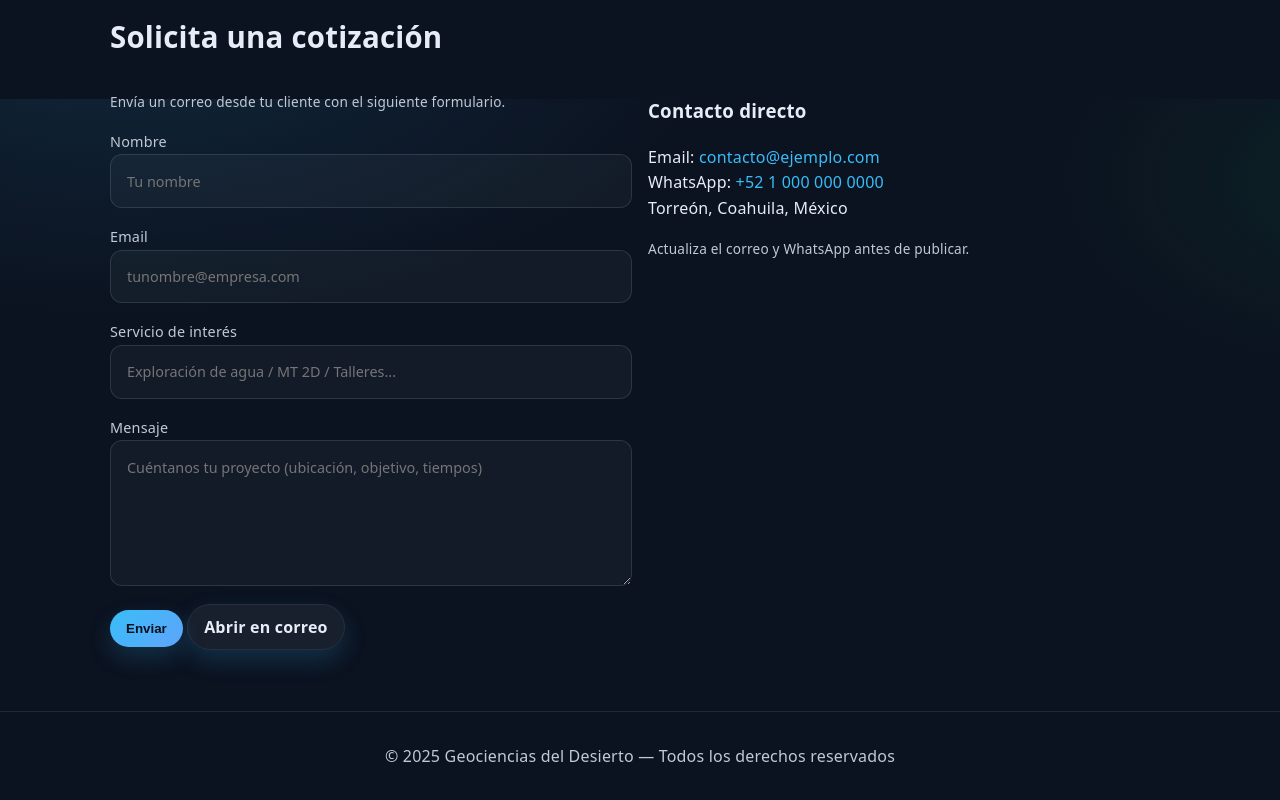
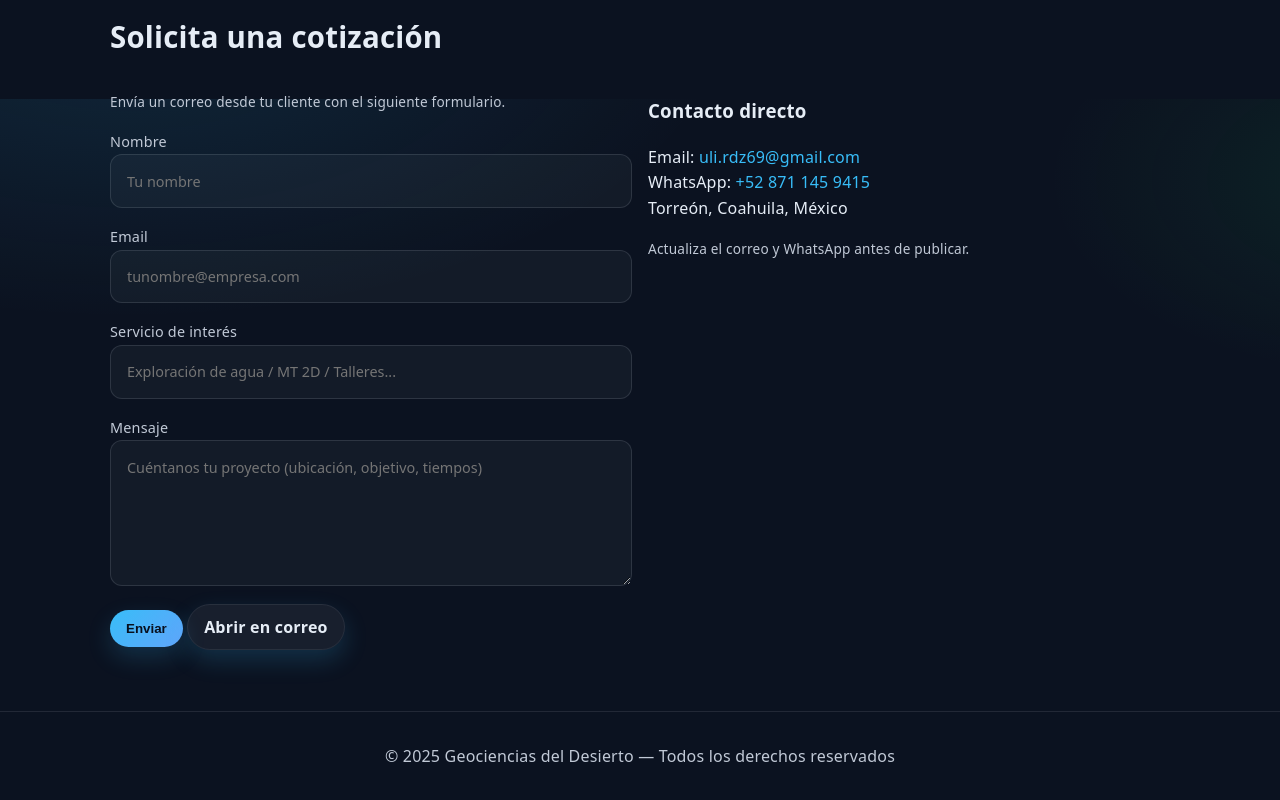
Before and after one commit to ulrogo6908/Geociencias-del-Desierto, a plain HTML site: page index.html in a window 1280 px wide. Shown: the part 1501-2301 px from the top of the page. Drawn offline with Linux system fonts and the light colour scheme.

Commit message:
Update index.html

```diff
--- a/index.html
+++ b/index.html
@@ -206,8 +206,8 @@
         <div class="box">
           <h3>Contacto directo</h3>
           <p>
-            Email: <a href="mailto:contacto@ejemplo.com">contacto@ejemplo.com</a><br>
-            WhatsApp: <a href="https://wa.me/5210000000000">+52 1 000 000 0000</a><br>
+            Email: <a href="mailto:contacto@ejemplo.com">uli.rdz69@gmail.com</a><br>
+            WhatsApp: <a href="https://wa.me/5210000000000">+52 871 145 9415</a><br>
             Torreón, Coahuila, México
           </p>
           <p class="helper">Actualiza el correo y WhatsApp antes de publicar.</p>
```
